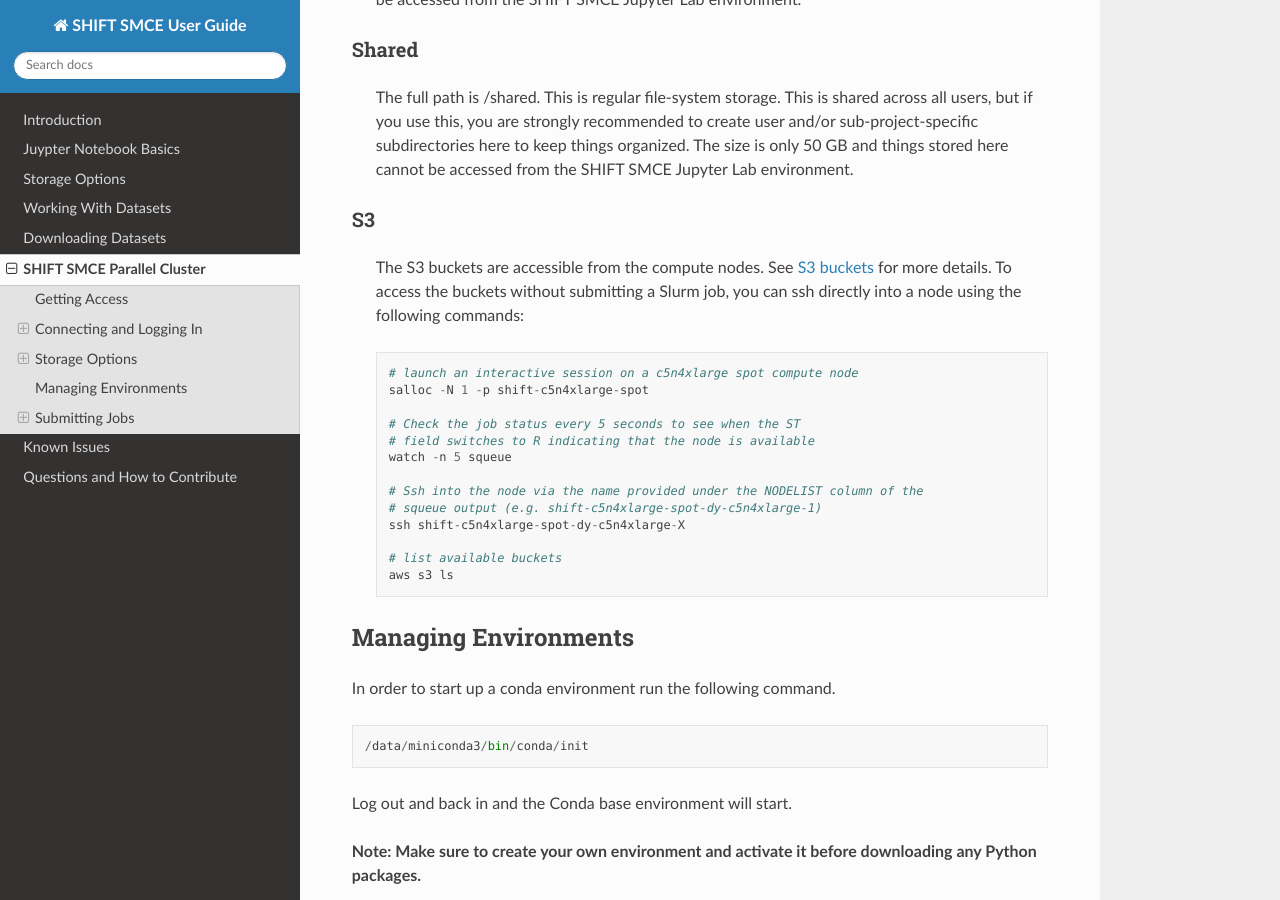
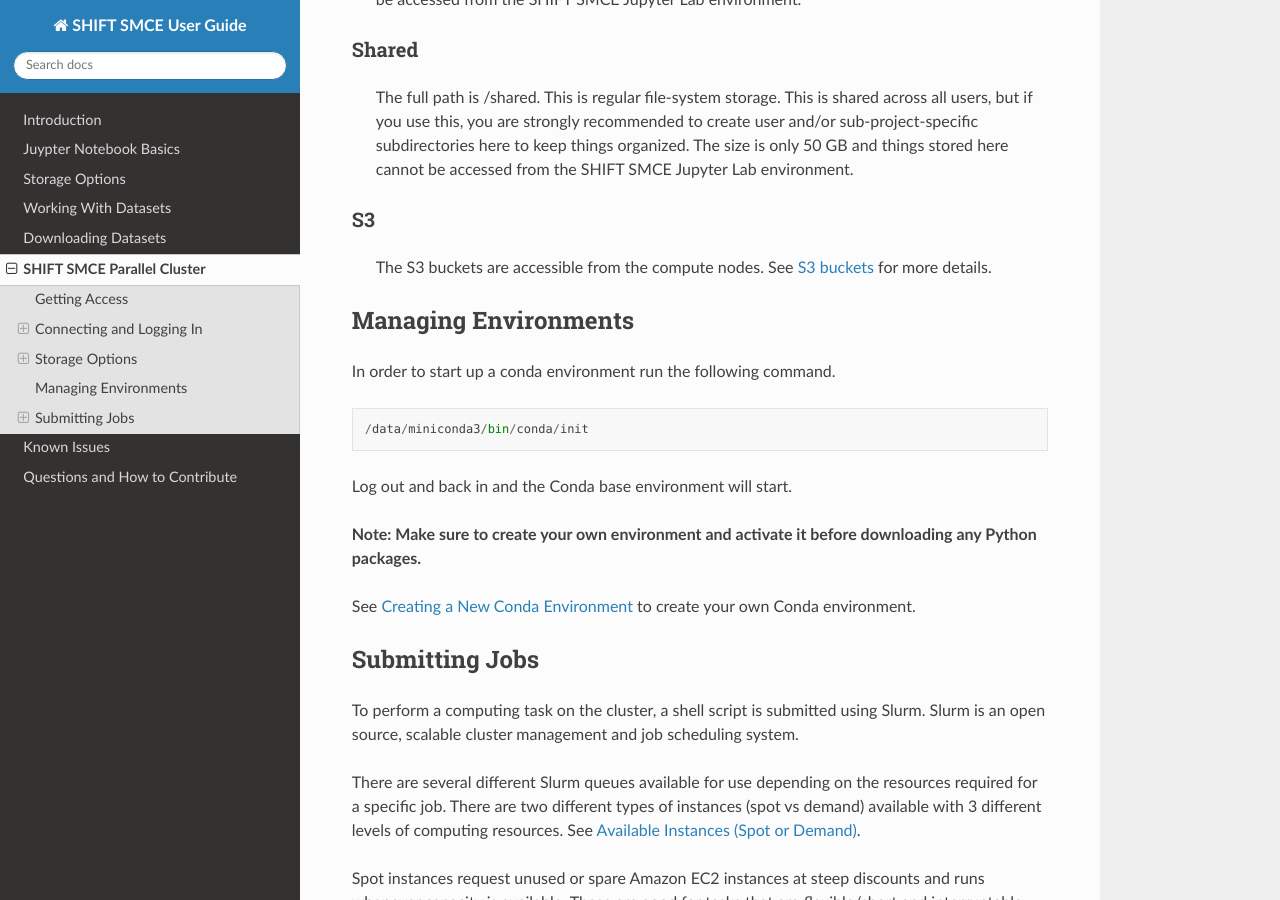
Before and after one commit to EvanDLang/SHIFT-SMCE-User-Guide, a Sphinx documentation site: the page built from docs/source/pages/shift_smce_parallel_cluster.rst, in a window 1280 px wide and 900 px high, scrolled down 4347 px. Built offline with Sphinx 7.4.7 and the Read the Docs theme 2.0.0, drawn with Linux system fonts in a browser that asks for light colours.

Commit message:
Removed the code block for salloc and sshing into a node for now.

```diff
--- a/docs/source/pages/shift_smce_parallel_cluster.rst
+++ b/docs/source/pages/shift_smce_parallel_cluster.rst
@@ -162,7 +162,9 @@
 S3
 --
     The S3 buckets are accessible from the compute nodes. See :ref:`s3_buckets` for more details.
-    To access the buckets without submitting a Slurm job, you can ssh directly into a node
+
+..
+    To access the buckets without submitting a Slurm job you can ssh directly into a node
     using the following commands:
 
     ::
@@ -174,16 +176,14 @@
         # field switches to R indicating that the node is available
         watch -n 5 squeue
 
-        # Ssh into the node via the name provided under the NODELIST column of the
+        # ssh into the node via the name provided under the NODELIST column of the
         # squeue output (e.g. shift-c5n4xlarge-spot-dy-c5n4xlarge-1)
         ssh shift-c5n4xlarge-spot-dy-c5n4xlarge-X
 
         # list available buckets
         aws s3 ls
 
-
-
-
+..
 
 Managing Environments
 =====================
```
